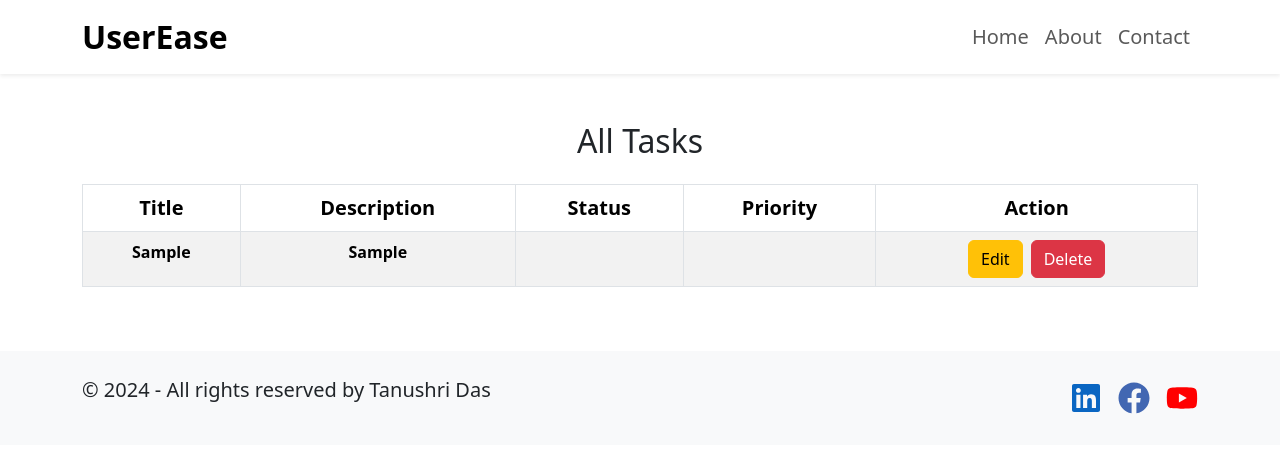
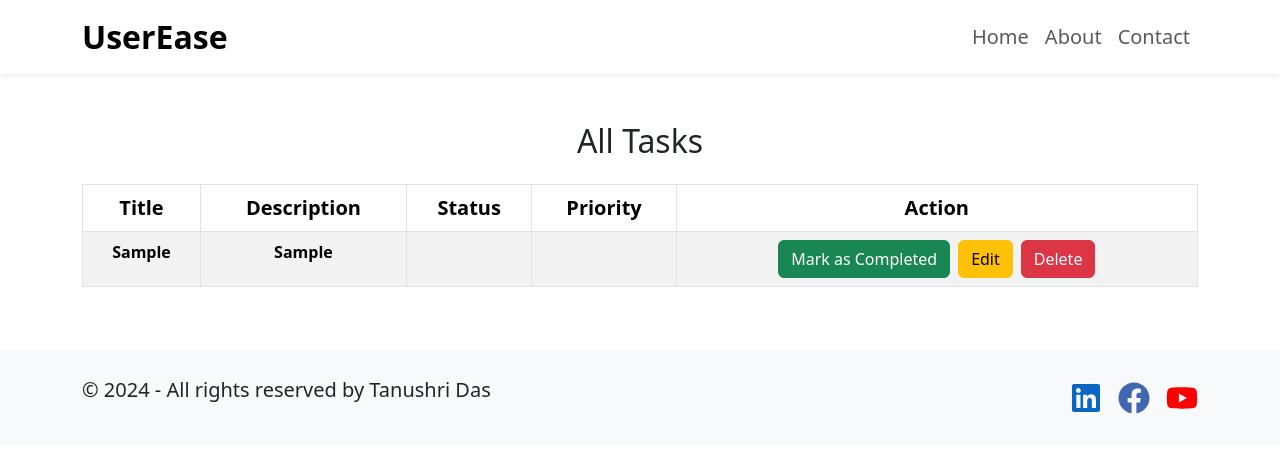
Before and after one commit to Tanushri-Das/Task-Todo-List-App, a React (Vite) app: page / in a window 1280 px wide. Both pictures are taken after typing "Sample", "Sample" into the empty fields and a click on the button "Add Task". Shown: the top 452 px of the page. Built offline with nearby package versions, Linux system fonts and the light colour scheme.

Commit message:
A mark as completed button has been added to each task and if the status of the task is incomplete, then the status will be completed if the mark as completed button is clicked.

```diff
--- a/src/Pages/AllTasks/AllTasks.jsx
+++ b/src/Pages/AllTasks/AllTasks.jsx
@@ -49,6 +49,110 @@
 
 // export default AllTasks;
 
+// import React, { useState, useEffect } from "react";
+// import { Button } from "react-bootstrap";
+// import Table from "react-bootstrap/Table";
+// import EditTaskModal from './EditTaskModal'; // Import the modal component
+// import toast from "react-hot-toast";
+
+// const AllTasks = () => {
+//   const [tasks, setTasks] = useState([]);
+//   const [selectedTask, setSelectedTask] = useState(null);
+//   const [showModal, setShowModal] = useState(false);
+//   const [updatedTask, setUpdatedTask] = useState({
+//     title: "",
+//     description: "",
+//     status: "",
+//     priority: "",
+//   });
+
+//   // Load tasks from local storage when the component mounts
+//   useEffect(() => {
+//     const storedTasks = JSON.parse(localStorage.getItem("tasks") || "[]");
+//     setTasks(storedTasks);
+//   }, []);
+
+//   // Function to handle opening the modal for editing a task
+//   const handleEditTask = (task) => {
+//     setSelectedTask(task);
+//     setUpdatedTask({ ...task });
+//     setShowModal(true);
+//   };
+
+//   // Function to handle updating the task
+//   const handleUpdateTask = () => {
+//     const updatedTasks = tasks.map((task) =>
+//       task === selectedTask ? updatedTask : task
+//     );
+//     setTasks(updatedTasks);
+//     localStorage.setItem("tasks", JSON.stringify(updatedTasks));
+//     setShowModal(false);
+//   };
+
+//   // Function to handle deleting a task
+//   const handleDeleteTask = (task) => {
+//     const updatedTasks = tasks.filter((t) => t !== task);
+//     setTasks(updatedTasks);
+//     localStorage.setItem("tasks", JSON.stringify(updatedTasks));
+//     toast.error("Deleted user successfully!");
+//   };
+
+//   return (
+//     <div className="container my-5">
+//       <h2 className="mb-4 text-center">All Tasks</h2>
+//       <Table striped bordered hover responsive>
+//         <thead>
+//           <tr>
+//             <th className="text-center fs-5">Title</th>
+//             <th className="text-center fs-5">Description</th>
+//             <th className="text-center fs-5">Status</th>
+//             <th className="text-center fs-5">Priority</th>
+//             <th className="text-center fs-5">Action</th>
+//           </tr>
+//         </thead>
+//         <tbody>
+//           {tasks.map((task, index) => (
+//             <tr key={index}>
+//               <td className="text-center fw-semibold data">{task.title}</td>
+//               <td className="text-center fw-semibold data">
+//                 {task.description}
+//               </td>
+//               <td className="text-center fw-semibold data">{task.status}</td>
+//               <td className="text-center fw-semibold data">{task.priority}</td>
+//               <td className="text-center fw-semibold data">
+//                 <Button
+//                   variant="warning"
+//                   onClick={() => handleEditTask(task)}
+//                 >
+//                   Edit
+//                 </Button>
+//                 <Button
+//                   variant="danger"
+//                   className="ms-2"
+//                   onClick={() => handleDeleteTask(task)} // Add onClick handler for delete
+//                 >
+//                   Delete
+//                 </Button>
+//               </td>
+//             </tr>
+//           ))}
+//         </tbody>
+//       </Table>
+
+//       {/* Modal for editing task */}
+//       <EditTaskModal
+//         showModal={showModal}
+//         setShowModal={setShowModal}
+//         updatedTask={updatedTask}
+//         setUpdatedTask={setUpdatedTask}
+//         handleUpdateTask={handleUpdateTask}
+//       />
+//     </div>
+//   );
+// };
+
+// export default AllTasks;
+
 import React, { useState, useEffect } from "react";
 import { Button } from "react-bootstrap";
 import Table from "react-bootstrap/Table";
@@ -89,12 +193,22 @@ const AllTasks = () => {
     setShowModal(false);
   };
 
+  // Function to handle marking a task as completed
+  const handleMarkCompleted = (task) => {
+    const updatedTasks = tasks.map((t) =>
+      t === task ? { ...t, status: "completed" } : t
+    );
+    setTasks(updatedTasks);
+    localStorage.setItem("tasks", JSON.stringify(updatedTasks));
+    toast.success("Task marked as completed!");
+  };
+
   // Function to handle deleting a task
   const handleDeleteTask = (task) => {
     const updatedTasks = tasks.filter((t) => t !== task);
     setTasks(updatedTasks);
     localStorage.setItem("tasks", JSON.stringify(updatedTasks));
-    toast.error("Deleted user successfully!");
+    toast.error("Deleted task successfully!");
   };
 
   return (
@@ -121,15 +235,22 @@ const AllTasks = () => {
               <td className="text-center fw-semibold data">{task.priority}</td>
               <td className="text-center fw-semibold data">
                 <Button
+                  variant="success"
+                  onClick={() => handleMarkCompleted(task)} // Mark as completed button
+                >
+                  Mark as Completed
+                </Button>
+                <Button
                   variant="warning"
                   onClick={() => handleEditTask(task)}
+                  className="ms-2"
                 >
                   Edit
                 </Button>
                 <Button
                   variant="danger"
+                  onClick={() => handleDeleteTask(task)} // Delete button
                   className="ms-2"
-                  onClick={() => handleDeleteTask(task)} // Add onClick handler for delete
                 >
                   Delete
                 </Button>
@@ -152,127 +273,6 @@ const AllTasks = () => {
 };
 
 export default AllTasks;
-
-// import React, { useState, useEffect } from "react";
-// import { Button } from "react-bootstrap";
-// import Table from "react-bootstrap/Table";
-// import EditTaskModal from './EditTaskModal'; // Import the modal component
-// import toast from "react-hot-toast";
-
-// const AllTasks = () => {
-//   const [tasks, setTasks] = useState([]);
-//   const [selectedTask, setSelectedTask] = useState(null);
-//   const [showModal, setShowModal] = useState(false);
-//   const [updatedTask, setUpdatedTask] = useState({
-//     title: "",
-//     description: "",
-//     status: "",
-//     priority: "",
-//   });
-
-//   // Load tasks from local storage when the component mounts
-//   useEffect(() => {
-//     const storedTasks = JSON.parse(localStorage.getItem("tasks") || "[]");
-//     setTasks(storedTasks);
-//   }, []);
-
-//   // Function to handle opening the modal for editing a task
-//   const handleEditTask = (task) => {
-//     setSelectedTask(task);
-//     setUpdatedTask({ ...task });
-//     setShowModal(true);
-//   };
-
-//   // Function to handle updating the task
-//   const handleUpdateTask = () => {
-//     const updatedTasks = tasks.map((task) =>
-//       task === selectedTask ? updatedTask : task
-//     );
-//     setTasks(updatedTasks);
-//     localStorage.setItem("tasks", JSON.stringify(updatedTasks));
-//     setShowModal(false);
-//   };
-
-//   // Function to handle marking a task as completed
-//   const handleMarkCompleted = (task) => {
-//     const updatedTasks = tasks.map((t) =>
-//       t === task ? { ...t, status: "completed" } : t
-//     );
-//     setTasks(updatedTasks);
-//     localStorage.setItem("tasks", JSON.stringify(updatedTasks));
-//     toast.success("Task marked as completed!");
-//   };
-
-//   // Function to handle deleting a task
-//   const handleDeleteTask = (task) => {
-//     const updatedTasks = tasks.filter((t) => t !== task);
-//     setTasks(updatedTasks);
-//     localStorage.setItem("tasks", JSON.stringify(updatedTasks));
-//     toast.error("Deleted task successfully!");
-//   };
-
-//   return (
-//     <div className="container my-5">
-//       <h2 className="mb-4 text-center">All Tasks</h2>
-//       <Table striped bordered hover responsive>
-//         <thead>
-//           <tr>
-//             <th className="text-center fs-5">Title</th>
-//             <th className="text-center fs-5">Description</th>
-//             <th className="text-center fs-5">Status</th>
-//             <th className="text-center fs-5">Priority</th>
-//             <th className="text-center fs-5">Action</th>
-//           </tr>
-//         </thead>
-//         <tbody>
-//           {tasks.map((task, index) => (
-//             <tr key={index}>
-//               <td className="text-center fw-semibold data">{task.title}</td>
-//               <td className="text-center fw-semibold data">
-//                 {task.description}
-//               </td>
-//               <td className="text-center fw-semibold data">{task.status}</td>
-//               <td className="text-center fw-semibold data">{task.priority}</td>
-//               <td className="text-center fw-semibold data">
-//                 <Button
-//                   variant="success"
-//                   onClick={() => handleMarkCompleted(task)} // Mark as completed button
-//                 >
-//                   Mark as Completed
-//                 </Button>
-//                 <Button
-//                   variant="warning"
-//                   onClick={() => handleEditTask(task)}
-//                   className="ms-2"
-//                 >
-//                   Edit
-//                 </Button>
-//                 <Button
-//                   variant="danger"
-//                   onClick={() => handleDeleteTask(task)} // Delete button
-//                   className="ms-2"
-//                 >
-//                   Delete
-//                 </Button>
-//               </td>
-//             </tr>
-//           ))}
-//         </tbody>
-//       </Table>
-
-//       {/* Modal for editing task */}
-//       <EditTaskModal
-//         showModal={showModal}
-//         setShowModal={setShowModal}
-//         updatedTask={updatedTask}
-//         setUpdatedTask={setUpdatedTask}
-//         handleUpdateTask={handleUpdateTask}
-//       />
-//     </div>
-//   );
-// };
-
-// export default AllTasks;
 
 // import React, { useState, useEffect } from "react";
 // import { Button } from "react-bootstrap";
@@ -405,10 +405,8 @@ export default AllTasks;
 
 // export default AllTasks;
 
-// AllTasks.js
-
 // import React, { useState, useEffect } from "react";
-// import { Button } from "react-bootstrap";
+// import { Button, Form } from "react-bootstrap"; // Import Form component from react-bootstrap
 // import Table from "react-bootstrap/Table";
 // import EditTaskModal from "./EditTaskModal"; // Import the modal component
 // import toast from "react-hot-toast";
@@ -471,11 +469,32 @@ export default AllTasks;
 //     filterPriority === "all"
 //       ? tasks
 //       : tasks.filter((task) => task.priority === filterPriority);
-
+//   const totalTasksCount = tasks.length;
+//   const completedTasksCount = tasks.filter(
+//     (task) => task.status === "completed"
+//   ).length;
 //   return (
 //     <div className="container my-5">
 //       <h2 className="mb-4 text-center">All Tasks</h2>
-//       {/* Priority filter select input */}
+//       <div className="mb-4 text-center">
+//         <p className="fs-5 fw-semibold">Total Tasks : {totalTasksCount}</p>{" "}
+//         <p className="fs-5 fw-semibold">
+//           Completed Tasks : {completedTasksCount}
+//         </p>
+//       </div>
+//       <div className="col-12 col-md-8 col-lg-6 mx-auto">
+//         <Form.Select
+//           value={filterPriority}
+//           onChange={(e) => setFilterPriority(e.target.value)}
+//           className="mb-4 fw-semibold fs-6"
+//         >
+//           <option value="all">All Priorities</option>
+//           <option value="low">Low Priority</option>
+//           <option value="medium">Medium Priority</option>
+//           <option value="high">High Priority</option>
+//         </Form.Select>
+//       </div>
+
 //       <Table bordered hover responsive>
 //         <thead>
 //           <tr>
@@ -494,9 +513,14 @@ export default AllTasks;
 //                 {task.description}
 //               </td>
 //               <td className="text-center fw-semibold data">{task.status}</td>
-//               {/* Apply color based on priority */}
 //               <td
-//                 className={`text-center fw-semibold data ${task.priority}-priority`}
+//                 className={`text-center fw-semibold data ${
+//                   task.priority === "low"
+//                     ? "text-warning"
+//                     : task.priority === "medium"
+//                     ? "text-success"
+//                     : "text-danger"
+//                 }`}
 //               >
 //                 {task.priority}
 //               </td>
@@ -526,6 +550,8 @@ export default AllTasks;
 //           ))}
 //         </tbody>
 //       </Table>
+
+//       {/* Modal for editing task */}
 //       <EditTaskModal
 //         showModal={showModal}
 //         setShowModal={setShowModal}
```
Also changed, not shown: src/Pages/Home/Home.css (+0 -12 lines).
